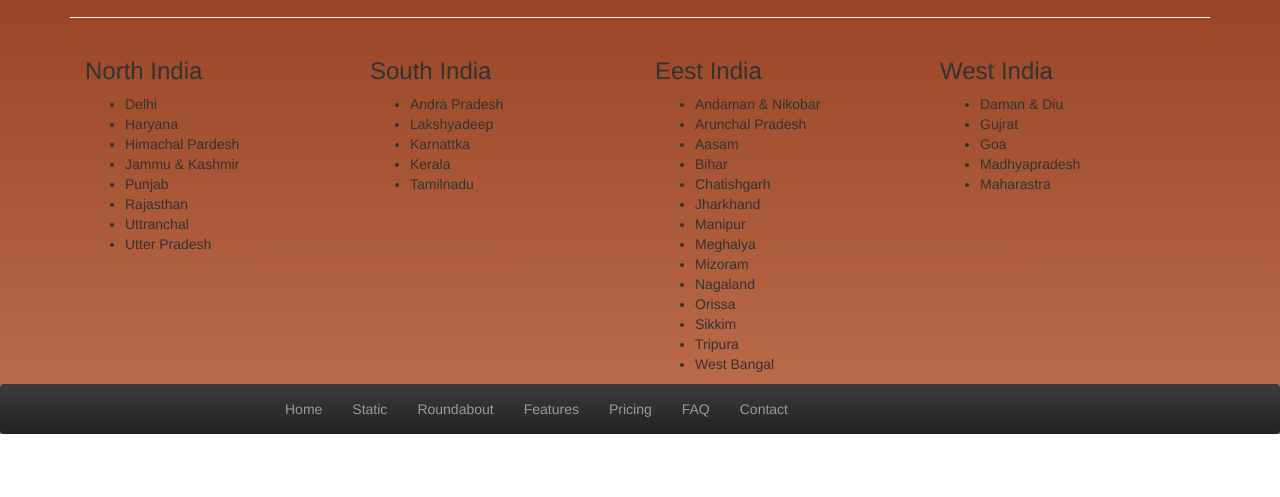
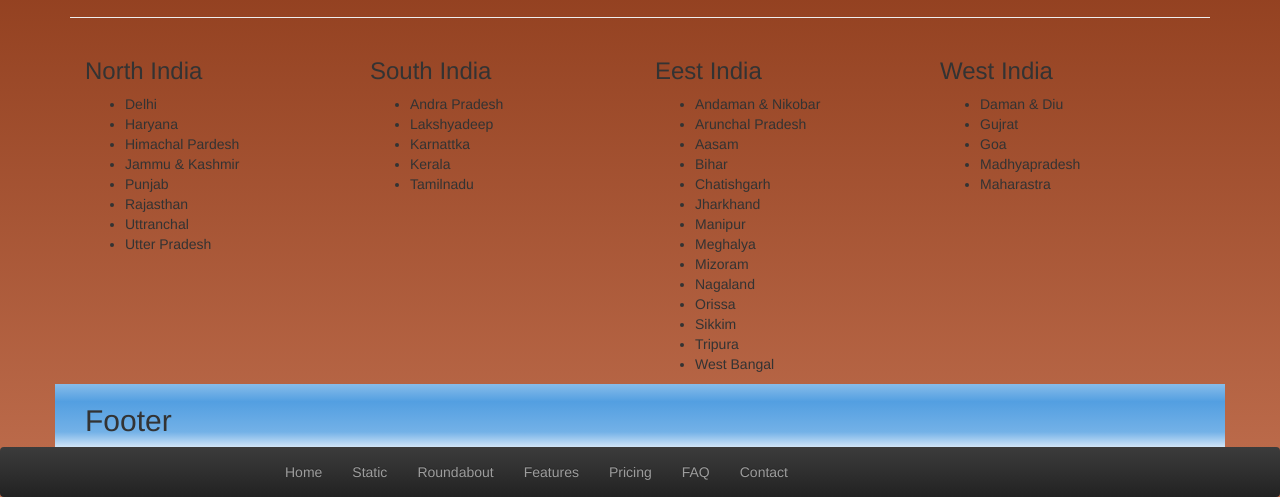
Before and after one commit to Dhamu28/tour, a plain HTML site: page index.html in a window 1280 px wide. Shown: the part 1252-1749 px from the top of the page. Before the commit the page ends 1686 px from the top, so only its background shows below. Drawn offline with nearby package versions, Linux system fonts and the light colour scheme.

Commit message:
Update index.html
add

```diff
--- a/index.html
+++ b/index.html
@@ -211,7 +211,9 @@
     </div><!--columns-->
 </div><!--container-->
 <div class="container" id="footer">
-
+	<div class="col-sm-4 col-md-4">
+		<h2>Footer</h2>
+	</div>
 </div><!--continer for big footer-->
 <nav class="nav navbar-inverse navbar-related-bottom">
     <div class="container">
```
